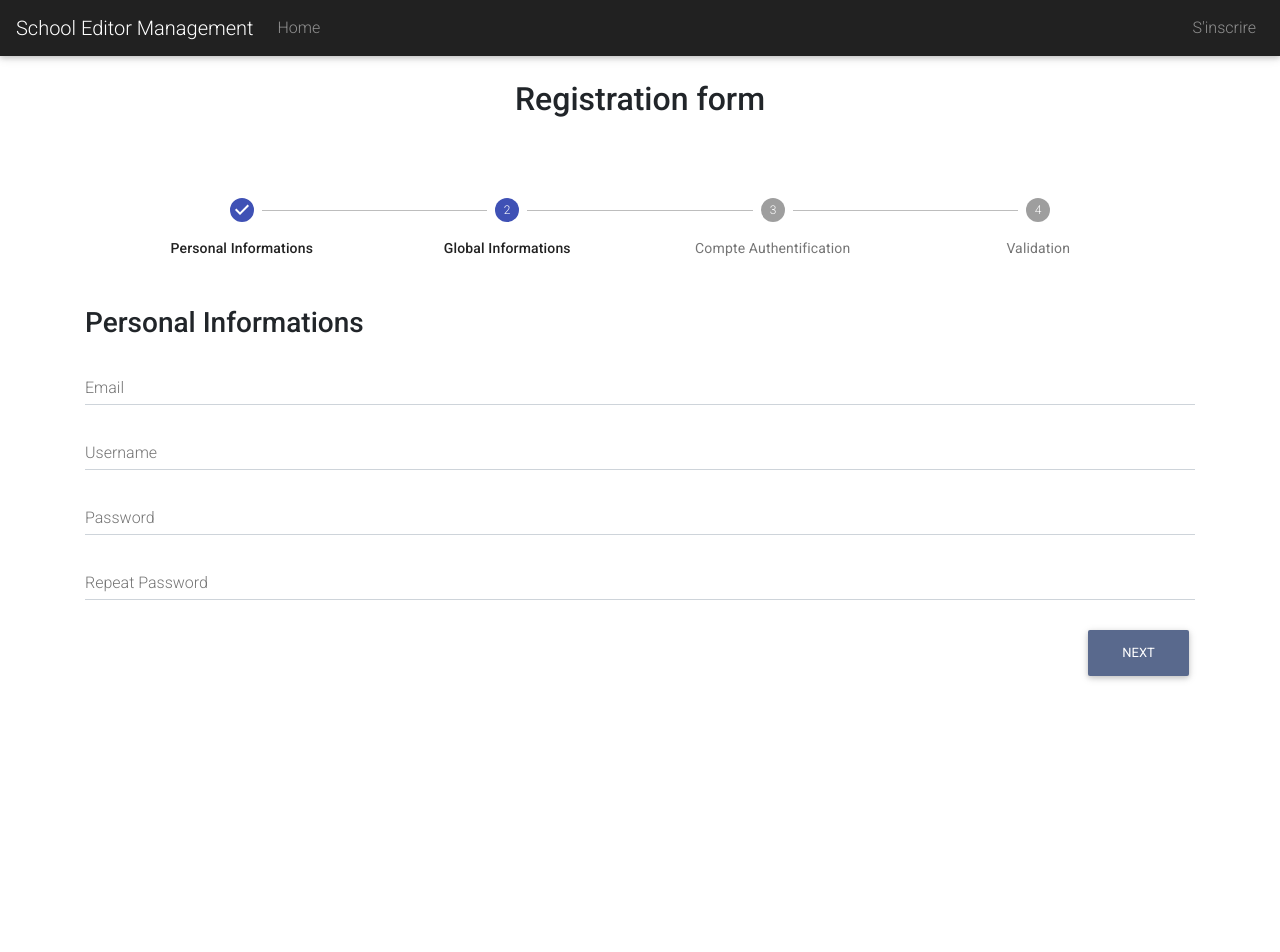
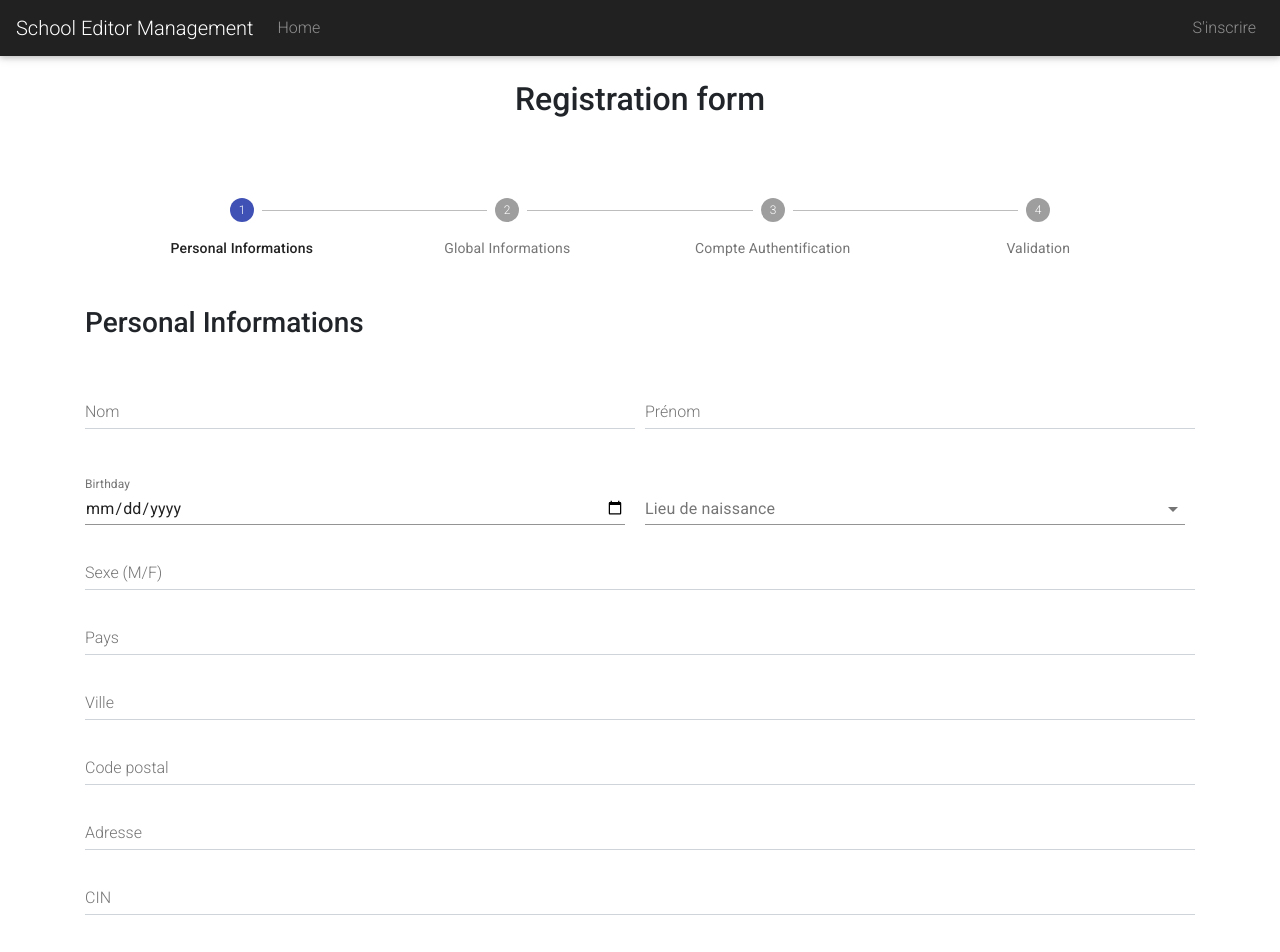
Before and after one commit to anastamer1994/front, a React (Create React App) app: page /InscriptionAdmin in a window 1280 px wide. Shown: the top 952 px of the page. Before the commit the page ends 800 px from the top, so only its background shows below. Built offline with nearby package versions, Linux system fonts and the light colour scheme.

Commit message:
(feat ATR) Personnal Details Admin Form Add v: 0.0.1

```diff
--- a/src/Authentification/AdminSpace/Add/AddAdministrator.jsx
+++ b/src/Authentification/AdminSpace/Add/AddAdministrator.jsx
@@ -6,7 +6,7 @@ import {useHistory } from 'react-router-dom';
 
 const  AddAdministrator = () => {
 
-      const [activeStep, setActiveStep] = React.useState(1);
+      const [activeStep, setActiveStep] = React.useState(0);
       const history = useHistory();
 
       const getSteps = () => {
--- a/src/Authentification/AdminSpace/Add/PersonnalDetails.jsx
+++ b/src/Authentification/AdminSpace/Add/PersonnalDetails.jsx
@@ -1,16 +1,84 @@
 import React from "react";
 import { MDBCol, MDBBtn, MDBInput } from "mdbreact";
+import TextField from '@material-ui/core/TextField';
+import { makeStyles } from '@material-ui/core/styles';
+import NativeSelect from '@material-ui/core/NativeSelect';
+import InputLabel from '@material-ui/core/InputLabel';
+import FormControl from '@material-ui/core/FormControl';
+
+
+const useStyles = makeStyles((theme) => ({
+  textField: {
+    minWidth: 540,
+  },
+  formControl: {
+    minWidth: 540,
+  },
+}));
 
 const PersonnalDetails = (props) => {
+  const classes = useStyles();
 
   return (
         <MDBCol md="12">
             <h3 className="font-weight-bold pl-0 my-4">
               <strong>Personal Informations</strong></h3>
-            <MDBInput label="Email" className="mt-4" />
-            <MDBInput label="Username" className="mt-4" />
-            <MDBInput label="Password" className="mt-4" />
-            <MDBInput label="Repeat Password" className="mt-4" />
+
+            <div className="form-row">
+              <div className="col">
+                <MDBInput label="Nom" className="mt-4" />
+              </div>
+              <div className="col">
+                <MDBInput label="Prénom" className="mt-4" />
+              </div>
+            </div>
+            <div className="form-row">
+              <div className="col mt-4">
+                <TextField
+                  id="date"
+                  label="Birthday"
+                  type="date"
+                  defaultValue="AAAA-MM-JJ"
+                  className={classes.textField}
+                  InputLabelProps={{
+                    shrink: true,
+                  }}
+                />
+              </div>
+              <div className="col mt-4">
+              <FormControl className={classes.formControl}>
+                <InputLabel htmlFor="age-native-helper">Lieu de naissance</InputLabel>
+                <NativeSelect
+                  value=""
+                  onChange=""
+                  inputProps={{
+                    name: 'age',
+                    id: 'age-native-helper',
+                  }}
+                >
+                  <option aria-label="None" value="" />
+                  <option value={10}>Ten</option>
+                  <option value={20}>Twenty</option>
+                  <option value={30}>Thirty</option>
+                </NativeSelect>
+              </FormControl>
+              </div>
+            </div>
+            <MDBInput label="Sexe (M/F)" className="mt-4" />
+            <MDBInput label="Pays" className="mt-4" />
+            <MDBInput label="Ville" className="mt-4" />
+            <MDBInput label="Code postal" className="mt-4" />
+            <MDBInput label="Adresse" className="mt-4" />
+            <MDBInput label="CIN" className="mt-4" />
+            <MDBInput label="Nationalité" className="mt-4" />
+            <div class="form-row">
+              <div class="col">
+                  <MDBInput label="Numéro TEL" className="mt-4" />
+              </div>
+              <div class="col">
+                  <MDBInput label="Numéro FIX" className="mt-4" />
+              </div>
+            </div>
             <MDBBtn color="mdb-color" rounded className="float-right" onClick={props.handleNext}>next</MDBBtn>
         </MDBCol>
     );
--- a/src/Authentification/AdminSpace/Add/SwitchCases.jsx
+++ b/src/Authentification/AdminSpace/Add/SwitchCases.jsx
@@ -8,20 +8,20 @@ import ValidationAuth from './ValidationAuth';
 const SwitchCases = (props) => {
     console.log(props.ActifStep);
     switch(props.ActifStep) {
-        case 1 : return (
+        case 0 : return (
             <PersonalDetails handleNext={props.handleNext} />
         )
-        case 2 : return (
+        case 1 : return (
             <GlobalDetails handleNext={props.handleNext} handleBack={props.handleBack} />
         )
-        case 3 : return (
+        case 2 : return (
             <CompteAuthentification handleNext={props.handleNext} handleBack={props.handleBack} />
         )
-        case 4 : return (
+        case 3 : return (
             <ValidationAuth handleSubmission={props.handleSubmission} handleBack={props.handleBack} />
         )
         default : return (
-            <h2> Succes Message </h2>
+            <h2> Page not Found 404 </h2>
         )
     }
 
```
Also changed, not shown: src/Authentification/AdminSpace/Add/AddAdministrator-copy.jsx (added, +89 -0 lines).
